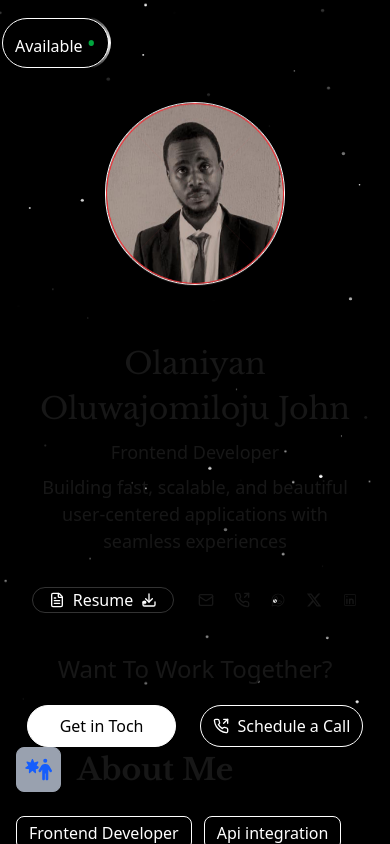
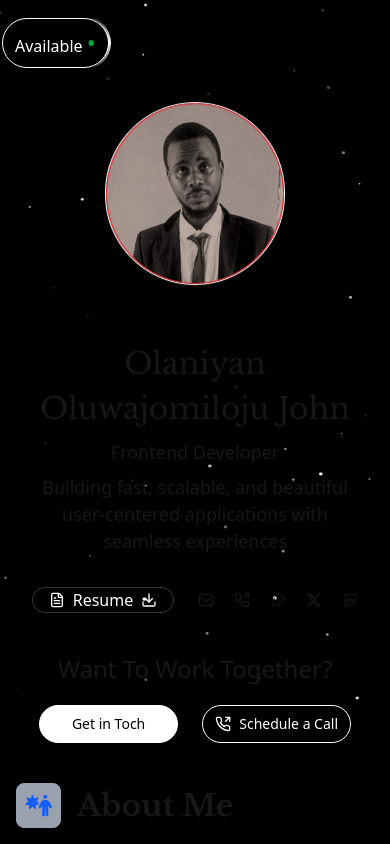
Before and after one commit to CodeArt001/my-portfolio, a Next.js app: page / in a window 390 px wide. Shown: the top 844 px of the page. Built offline with nearby package versions, Linux system fonts and the light colour scheme.

Commit message:
personal mobile correction

```diff
--- a/src/app/Name/page.jsx
+++ b/src/app/Name/page.jsx
@@ -77,7 +77,7 @@ export default function Name() {
             target="_blank"
             rel="noopener noreferrer"
           >
-            <button className="border border-white rounded-full py-2 px-8 bg-white text-black cursor-pointer">
+            <button className="border border-white rounded-full py-2 px-8 bg-white text-black cursor-pointer text-sm">
               Get in Toch
             </button>
           </a>
@@ -85,7 +85,7 @@ export default function Name() {
             <span className="">
               <LuPhoneOutgoing />
             </span>
-            <button className=" cursor-pointer ">Schedule a Call</button>
+            <button className=" cursor-pointer text-sm">Schedule a Call</button>
           </div>
         </div>
       </div>
--- a/src/app/Profile/page.jsx
+++ b/src/app/Profile/page.jsx
@@ -5,8 +5,10 @@ import AboutUs from "../component/AboutUs";
 export default function Profile() {
   return (
     <div className="flex flex-col xl:flex-row md:flex-col xl:h-screen bg-black animate-fadeInDown">
-      <div className="xl:h-screen md:flex-shrink-0 relative overflow-hidden xl:w-[35%] md:w-full w-full z-0">
-        <StarBackground />
+      <div className="xl:h-screen md:flex-shrink-0 relative overflow-hidden xl:w-[35%] md:w-full w-full">
+        <div className="absolute inset-0 z-0 pointer-events-none">
+          <StarBackground />
+        </div>
         <div className="relative z-10">
           <div className="py-4">
             <div className="relative inline-flex items-center p-[2px] rounded-full overflow-hidden">
@@ -32,7 +34,7 @@ export default function Profile() {
         </div>
       </div>
       <div className="w-[1px] md:h-auto md:w-[1px] bg-white opacity-20 md:self-stretch" />
-      <div className="xl:flex-1 xl:h-screen xl:overflow-y-auto md:pt-5 z-10">
+      <div className="xl:flex-1 xl:h-screen xl:overflow-y-auto md:pt-5 z-10 md:pt-0 pt-10">
         <AboutUs />
       </div>
     </div>
```
